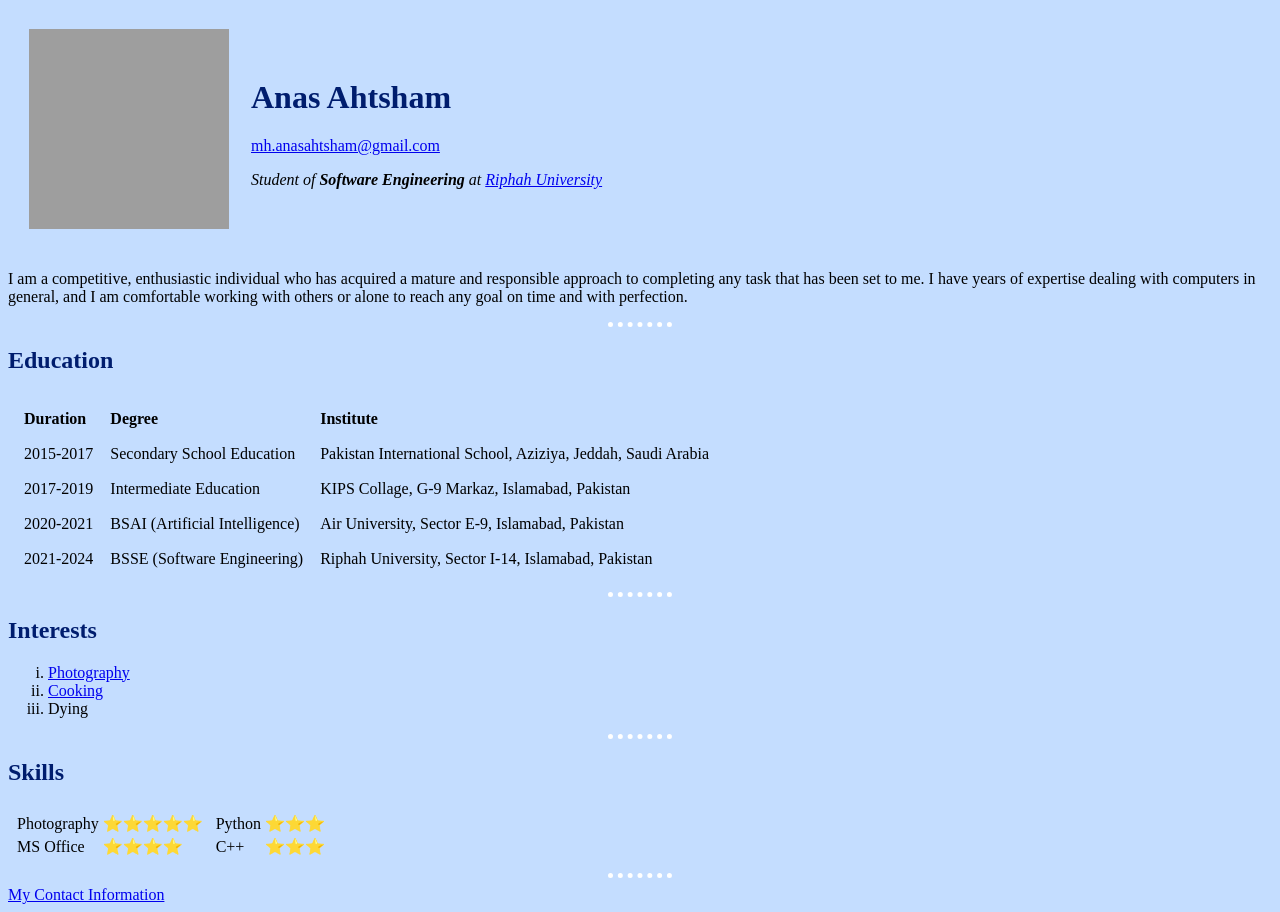
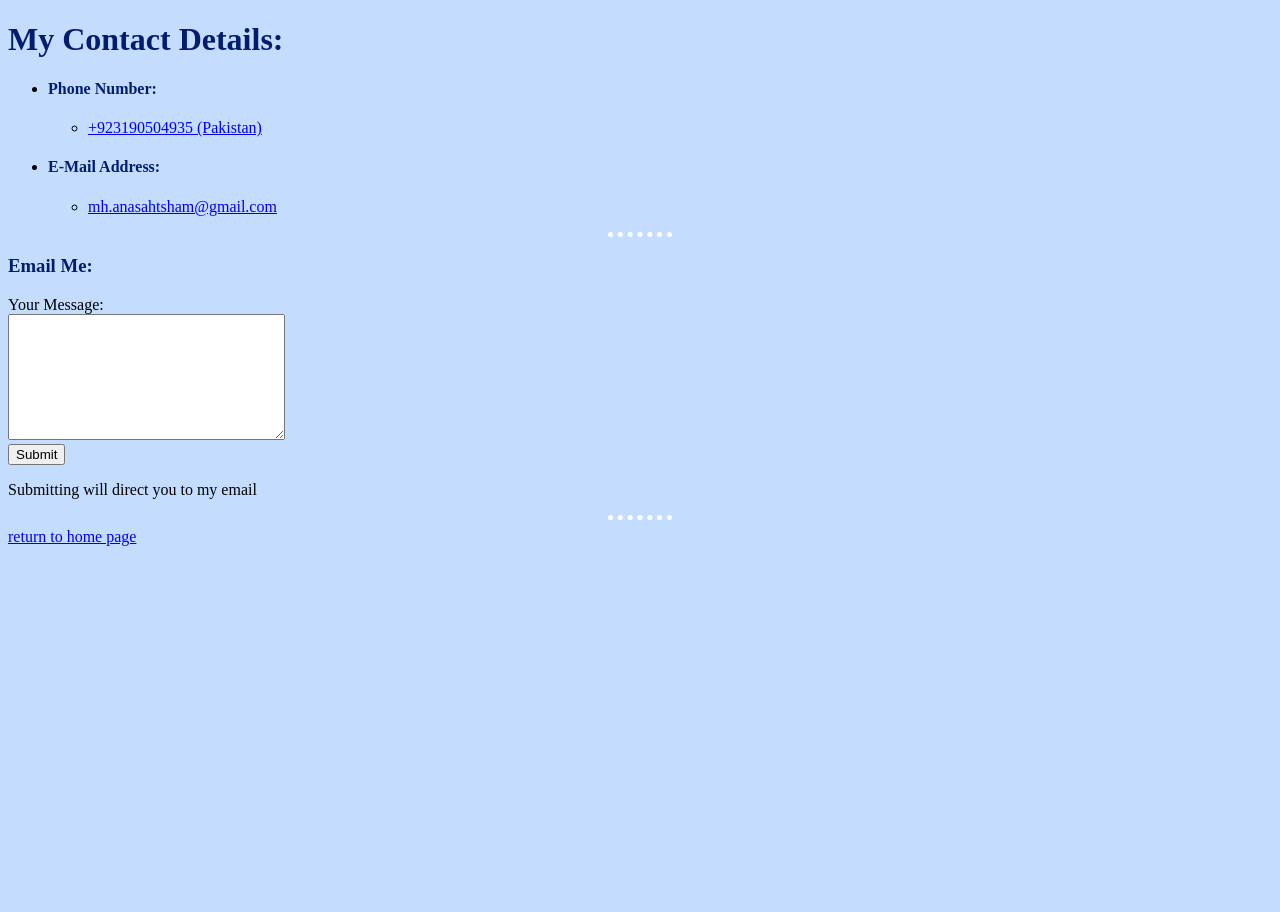
Before and after one commit to anasahtsham/CV, a plain HTML site: page contactinfo.html in a window 1280 px wide. After the commit the page ends 800 px from the top, so only its background shows below. Drawn offline with Linux system fonts and the light colour scheme; files that its build step writes are made by us from their sources; grey boxes are pictures that could not be loaded.

Commit message:
resolving issues

```diff
--- a/contactinfo.html
+++ b/contactinfo.html
@@ -1,116 +1,44 @@
 <!DOCTYPE html>
 <html lang="en" dir="ltr">
-
-<head>
-  <meta charset="utf-8">
-  <title>Anas's CV Site♥</title>
-  <link rel="stylesheet" href="css/styles.css">
-</head>
-
-<body>
-  <table cellspacing='20'>
-    <tr>
-      <td>
-        <img width="200" height="200" src="https://media.discordapp.net/attachments/415514278788071426/1003534803766870127/my_peek-modified-min_1.png?width=683&height=683" alt="Anas's Picture">
-      </td>
-      <td>
-        <h1>Anas Ahtsham</h1>
-        <p><a href="mailto:mh.anasahtsham@gmail.com">mh.anasahtsham@gmail.com</a></p>
-        <p><em>Student of <strong>Software Engineering</strong> at <a target="_blank" href="https://www.riphah.edu.pk/">Riphah University</a></em></p>
-      </td>
-    </tr>
-  </table>
-
-
-
-
-
-  <p>I am a competitive, enthusiastic individual who has acquired a mature and
-    responsible approach to completing any task that has been set to me. I have
-    years of expertise dealing with computers in general, and I am comfortable
-    working with others or alone to reach any goal on time and with perfection.
-  </p>
-  <hr>
-  <h2>Education</h2>
-
-  <table cellspacing='15'>
-    <thead>
-      <tr>
-        <td> <b>Duration</b> </td>
-        <td> <b>Degree</b> </td>
-        <td> <b>Institute</b> </td>
-      </tr>
-    </thead>
-    <tbody>
-      <tr>
-        <td>2015-2017</td>
-        <td>Secondary School Education</td>
-        <td>Pakistan International School, Aziziya, Jeddah, Saudi Arabia</td>
-      </tr>
-      <tr>
-        <td>2017-2019</td>
-        <td>Intermediate Education</td>
-        <td>KIPS Collage, G-9 Markaz, Islamabad, Pakistan</td>
-      </tr>
-      <tr>
-        <td>2020-2021</td>
-        <td>BSAI (Artificial Intelligence)</td>
-        <td>Air University, Sector E-9, Islamabad, Pakistan</td>
-      </tr>
-      <tr>
-        <td>2021-2024</td>
-        <td>BSSE (Software Engineering)</td>
-        <td>Riphah University, Sector I-14, Islamabad, Pakistan</td>
-      </tr>
-    </tbody>
-    <tfoot>
-
-    </tfoot>
-  </table>
-
+  <head>
+    <meta charset="utf-8">
+    <title>Anas's Contact Info</title>
+    <link rel="stylesheet" href="styles.css">
+  </head>
+  <body>
+    <h1>My Contact Details:</h1>
+    <ul>
+      <li>
+        <h4>Phone Number:</h4>
+        <ul>
+          <li>
+            <a href="tel:+923190504935">+923190504935 (Pakistan)</a>
+          </li>
+        </ul>
+      </li>
+      <li>
+        <h4>E-Mail Address:</h4>
+        <ul>
+          <li>
+            <a href="mailto:mh.anasahtsham@gmail.com">mh.anasahtsham@gmail.com</a>
+          </li>
+        </ul>
+      </li>
+    </ul>
+  </body>
   <hr>
 
 
-  <h2>Interests</h2>
-  <ol start="" type="i">
-    <li><a target="_blank" href="https://www.instagram.com/anas_ahtsham">Photography</a></li>
-    <li><a target="_blank" href="https://www.instagram.com/p/BO9bTtkBK5P/">Cooking</a></li>
-    <li>Dying</li>
-  </ol>
+  <h3>Email Me:</h3>
+  <form  enctype="text/plain" action="mailto:mh.anasahtsham@gmail.com" method="post">
+
+    <label>Your Message: <br>
+      <textarea name="message" rows="8" cols="32"></textarea>
+    </label>
+    <br>
+    <button type="submit">Submit</button>
+    <p>Submitting will direct you to my email</p>
+  </form>
   <hr>
-  <h2>Skills</h2>
-
-  <table cellspacing='5'>
-    <tr>
-      <td>
-        <table>
-          <tr>
-            <td>Photography</td>
-            <td>⭐⭐⭐⭐⭐</td>
-          </tr>
-          <tr>
-            <td>MS Office</td>
-            <td>⭐⭐⭐⭐</td>
-          </tr>
-        </table>
-      </td>
-      <td>
-        <table>
-          <tr>
-            <td>Python</td>
-            <td>⭐⭐⭐</td>
-          </tr>
-          <tr>
-            <td>C++</td>
-            <td>⭐⭐⭐</td>
-          </tr>
-        </table>
-      </td>
-    </tr>
-  </table>
-
-  <hr>
-  <a href="contactinfo.html">My Contact Information</a>
-</body>
-
+  <a href="index.html">return to home page</a>
 </html>
```
